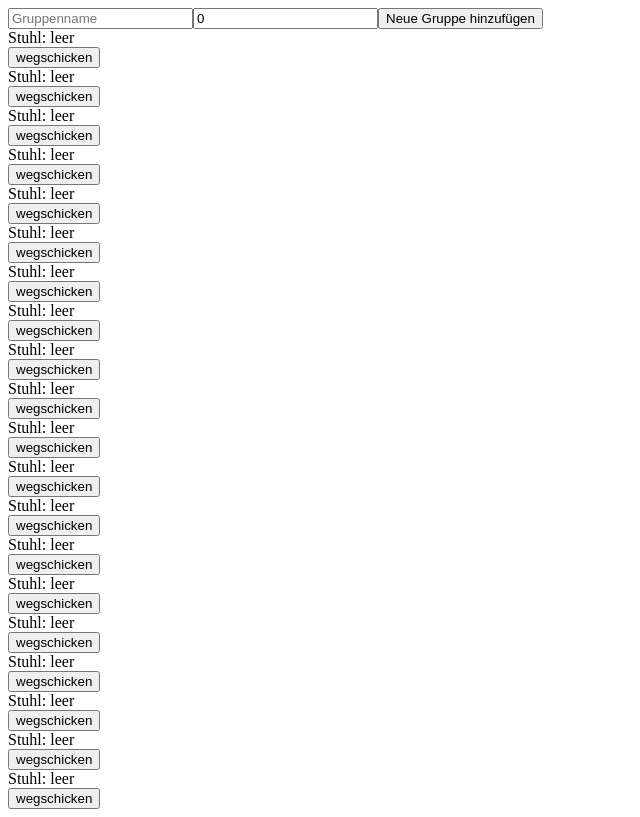
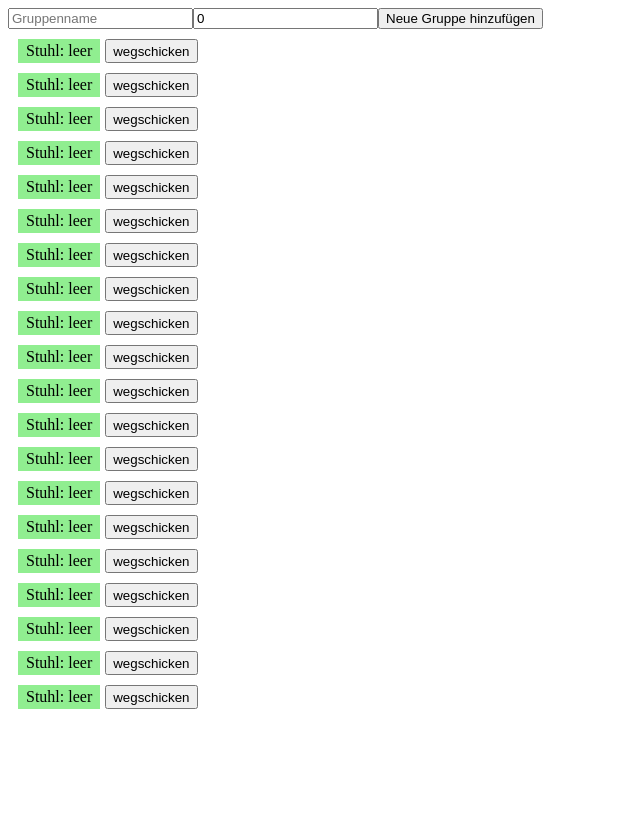
Before and after one commit to NiklasBoost/sushi, a React (Vite) app: page / in a window 1280 px wide. Shown: the whole page, without its empty margins (0-640 px from the left). Built offline with nearby package versions, Linux system fonts and the light colour scheme.

Commit message:
colorsupport

```diff
--- a/src/components/input.jsx
+++ b/src/components/input.jsx
@@ -16,7 +16,7 @@ const UserInput = ({seats, setSeats}) => {
       if(counter === groupSize) {
         addNewGroup(index);
       }
-    })
+    });
   }
 
   function addNewGroup(groupPosition) {
--- a/src/components/seats.jsx
+++ b/src/components/seats.jsx
@@ -22,9 +22,25 @@ const Seats = ({seats, setSeats}) => {
   return (
     <>
       {seats.map((seat, i) => (
-        <div key={i}>
-          <div >Stuhl: {seat}</div>
+        <div
+          style={{
+            display: 'flex',
+            margin: '10px'}}
+          key={i}
+        >
+          <div
+            style={{
+              backgroundColor: seat === 'leer' ?
+              'lightgreen'
+                :
+              'lightcoral',
+              padding: '3px 8px'
+            }}
+          >
+            Stuhl: {seat}
+          </div>
           <button
+            style={{marginLeft: '5px'}}
             onClick={() => sendAway(i)}
           >
             wegschicken
```
